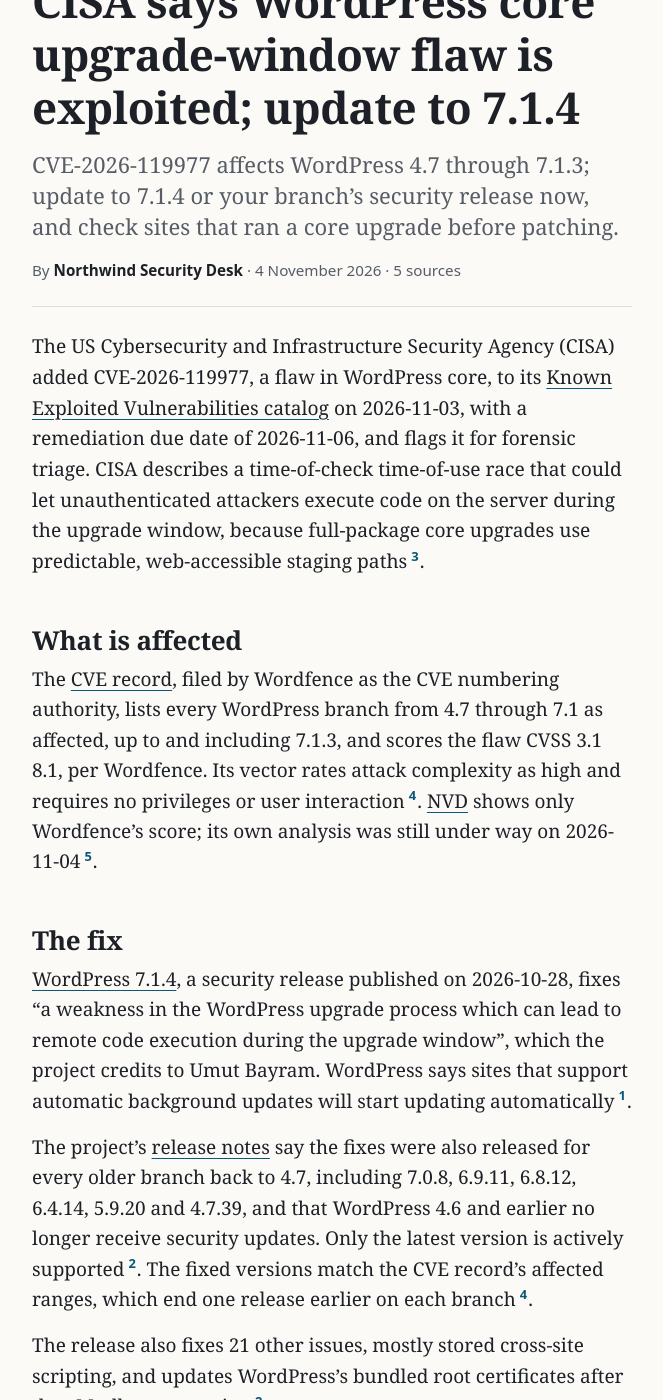
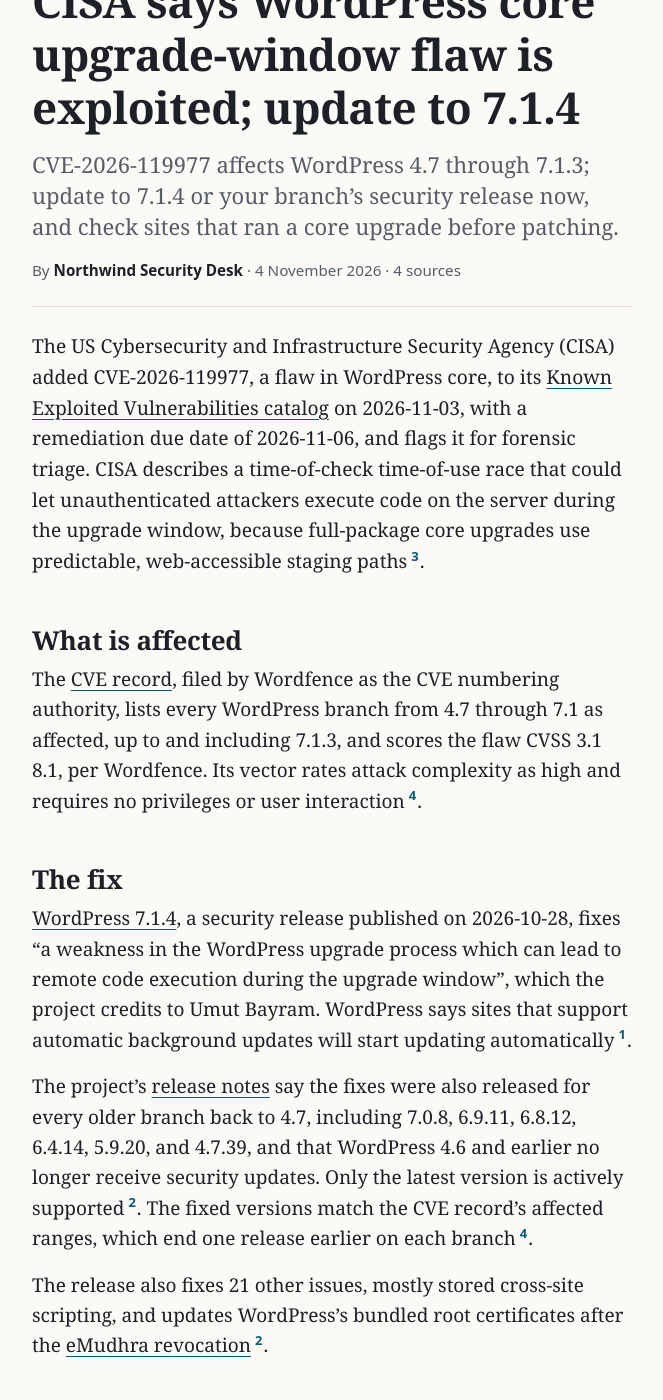
Before and after one commit to northwind-press/northwind-press.github.io, a Jekyll site: the page built from _posts/2026-11-04-wordpress-upgrade-window-rce-kev.md, in a window 1280 px wide and 1400 px high, scrolled down 232 px. Shown: the whole window, without its empty margins (308-971 px from the left). Built offline with Jekyll 4.4.1, drawn with Linux system fonts in a browser that asks for light colours; some of the changed text lies outside the part shown.

Commit message:
Copy: wordpress-upgrade-window-rce-kev drop NVD line and source (NVD has no own score; desks/security.md v8); serial comma (T-198)
Co-Authored-By: Claude Opus 5.5 <noreply@anthropic.com>

```diff
--- a/_posts/2026-11-04-wordpress-upgrade-window-rce-kev.md
+++ b/_posts/2026-11-04-wordpress-upgrade-window-rce-kev.md
@@ -26,10 +26,6 @@ sources:
     publisher: "CVE Program"
     date: "2026-10-31"
     accessed: "2026-11-04"
-  - title: "CVE-2026-119977 detail"
-    url: https://nvd.nist.gov/vuln/detail/CVE-2026-119977
-    publisher: "NIST NVD"
-    accessed: "2026-11-04"
 corrections: []
 ---
 
@@ -37,13 +33,12 @@ The US Cybersecurity and Infrastructure Security Agency (CISA) added CVE-2026-11
 
 ## What is affected
 
-The [CVE record](https://www.cve.org/CVERecord?id=CVE-2026-119977), filed by Wordfence as the CVE numbering authority, lists every WordPress branch from 4.7 through 7.1 as affected, up to and including 7.1.3, and scores the flaw CVSS 3.1 8.1, per Wordfence. Its vector rates attack complexity as high and requires no privileges or user interaction{% include cite.html n=4 %}. [NVD](https://nvd.nist.gov/vuln/detail/CVE-2026-119977) shows only Wordfence's score; its own analysis was still under way on 2026-11-04{% include cite.html n=5 %}.
-
+The [CVE record](https://www.cve.org/CVERecord?id=CVE-2026-119977), filed by Wordfence as the CVE numbering authority, lists every WordPress branch from 4.7 through 7.1 as affected, up to and including 7.1.3, and scores the flaw CVSS 3.1 8.1, per Wordfence. Its vector rates attack complexity as high and requires no privileges or user interaction{% include cite.html n=4 %}.
 ## The fix
 
 [WordPress 7.1.4](https://wordpress.org/news/2026/10/wordpress-7-1-4), a security release published on 2026-10-28, fixes "a weakness in the WordPress upgrade process which can lead to remote code execution during the upgrade window", which the project credits to Umut Bayram. WordPress says sites that support automatic background updates will start updating automatically{% include cite.html n=1 %}.
 
-The project's [release notes](https://wordpress.org/documentation/wordpress-version/version-7-1-4/) say the fixes were also released for every older branch back to 4.7, including 7.0.8, 6.9.11, 6.8.12, 6.4.14, 5.9.20 and 4.7.39, and that WordPress 4.6 and earlier no longer receive security updates. Only the latest version is actively supported{% include cite.html n=2 %}. The fixed versions match the CVE record's affected ranges, which end one release earlier on each branch{% include cite.html n=4 %}.
+The project's [release notes](https://wordpress.org/documentation/wordpress-version/version-7-1-4/) say the fixes were also released for every older branch back to 4.7, including 7.0.8, 6.9.11, 6.8.12, 6.4.14, 5.9.20, and 4.7.39, and that WordPress 4.6 and earlier no longer receive security updates. Only the latest version is actively supported{% include cite.html n=2 %}. The fixed versions match the CVE record's affected ranges, which end one release earlier on each branch{% include cite.html n=4 %}.
 
 The release also fixes 21 other issues, mostly stored cross-site scripting, and updates WordPress's bundled root certificates after the [eMudhra revocation](/2026/11/02/emudhra-ca-compromise/){% include cite.html n=2 %}.
 
```
